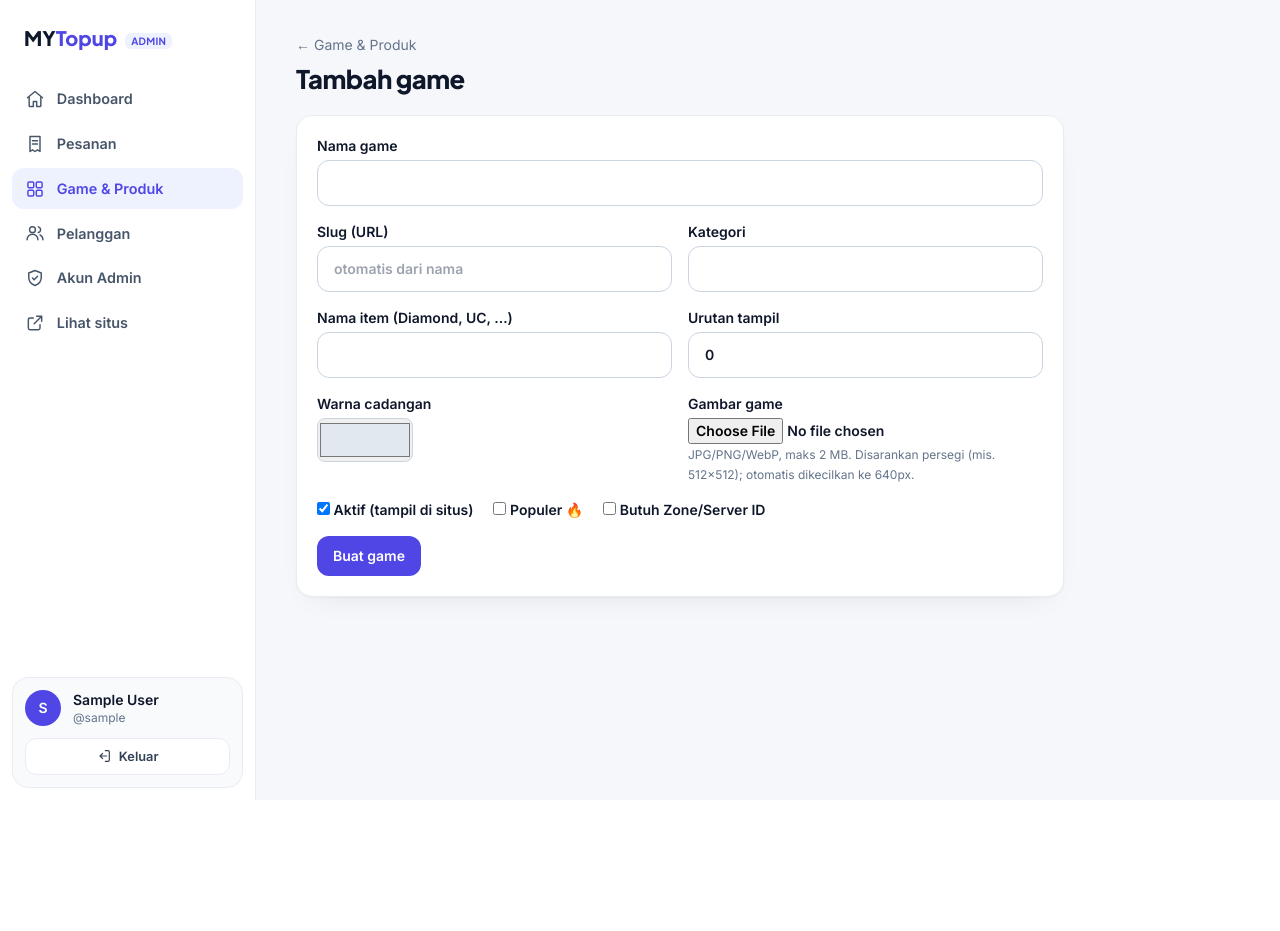
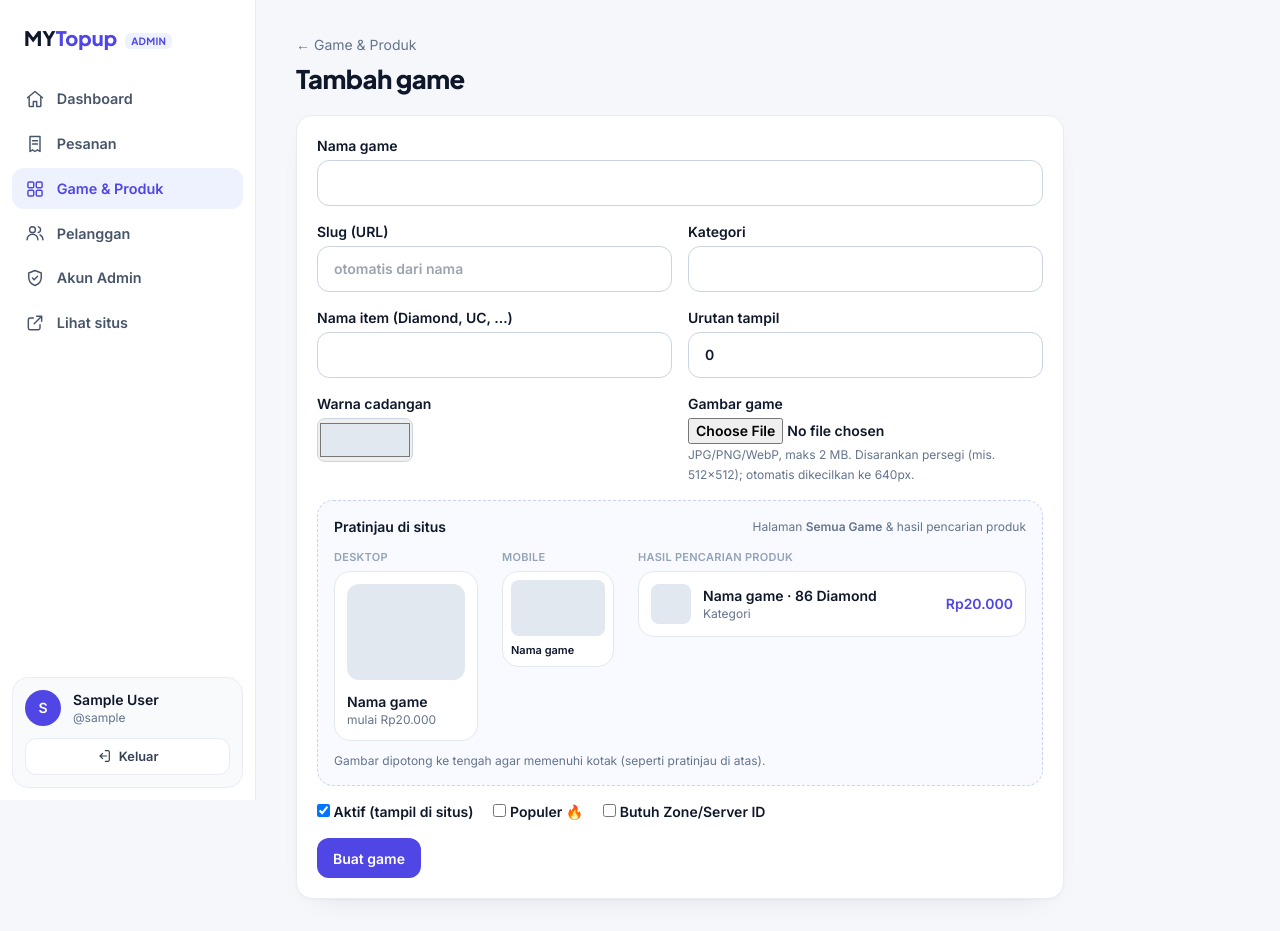
Before and after one commit to xaralien/Topup-web, a CodeIgniter app: a page that uses application/views/admin/game_form.php in a window 1280 px wide. Before the commit the page ends 800 px from the top, so only its background shows below. Run offline with CodeIgniter, Linux system fonts and the light colour scheme; the visitor is signed in with stand-in values (Sample User, id 1); tables that the repository leaves empty hold one stand-in row (values such as "Sample post"); some libraries are stand-ins or nearby versions.

Commit message:
Admin game form: live preview of image on Semua Game (desktop/mobile) and product search, with client-side validation
Co-Authored-By: Claude Sonnet 5.5 <noreply@anthropic.com>
Claude-Session: https://claude.ai/code/session_01HqWySrRn2vhGWnpw8MSJwJ

```diff
--- a/application/views/admin/game_form.php
+++ b/application/views/admin/game_form.php
@@ -20,8 +20,44 @@ $chk = function ($f) use ($g, $post) { return $post ? (bool) $this->input->post(
   <div class="text-sm font-semibold">Gambar game
     <?php if (!empty($g['image'])): ?><div class="mt-1 flex items-center gap-3"><?= game_thumb($g, 'h-16 w-16 rounded-xl') ?>
       <label class="text-xs font-normal"><input type="checkbox" name="remove_image" value="1"> hapus gambar</label></div><?php endif; ?>
-    <input class="mt-1 block w-full text-sm" type="file" name="image" accept="image/png,image/jpeg,image/webp">
-    <span class="text-xs font-normal text-slate-500">JPG/PNG/WebP, maks 2 MB. Disarankan persegi (mis. 512×512); otomatis dikecilkan ke 640px.</span></div>
+    <input class="mt-1 block w-full text-sm" type="file" name="image" accept="image/png,image/jpeg,image/webp" data-pv-file>
+    <span class="text-xs font-normal text-slate-500">JPG/PNG/WebP, maks 2 MB. Disarankan persegi (mis. 512×512); otomatis dikecilkan ke 640px.</span>
+    <p class="mt-1 hidden text-xs font-semibold" data-pv-msg></p></div>
+
+  <?php $minprice = $packs ? min(array_column($packs, 'price')) : 20000; ?>
+  <!-- Pratinjau tampilan di situs (diperbarui langsung saat gambar/nama/warna berubah) -->
+  <section class="md:col-span-2 rounded-2xl border border-dashed border-indigo-200 bg-brand-soft/40 p-4" data-pv
+           data-img="<?= html_escape(game_image_url($g)) ?>" data-min="<?= (int) $minprice ?>">
+    <div class="flex items-center justify-between"><h3 class="text-sm font-extrabold">Pratinjau di situs</h3>
+      <span class="text-xs font-normal text-slate-500">Halaman <b>Semua Game</b> &amp; hasil pencarian produk</span></div>
+    <div class="mt-3 flex flex-wrap items-start gap-6">
+      <figure>
+        <figcaption class="mb-1.5 text-[11px] font-bold uppercase tracking-wide text-slate-400">Desktop</figcaption>
+        <div class="game-card w-36 !bg-white">
+          <div class="mb-3 h-24 overflow-hidden rounded-xl" data-pv-box><img alt="" class="hidden h-full w-full object-cover" data-pv-img></div>
+          <div class="truncate text-sm font-bold" data-pv-name>Nama game</div>
+          <div class="text-xs text-slate-500">mulai <span data-pv-price></span></div>
+        </div>
+      </figure>
+      <figure>
+        <figcaption class="mb-1.5 text-[11px] font-bold uppercase tracking-wide text-slate-400">Mobile</figcaption>
+        <div class="game-card w-28 !bg-white p-2">
+          <div class="mb-2 h-14 overflow-hidden rounded-lg" data-pv-box><img alt="" class="hidden h-full w-full object-cover" data-pv-img></div>
+          <div class="text-[11px] font-bold leading-tight" data-pv-name>Nama game</div>
+        </div>
+      </figure>
+      <figure class="min-w-[15rem] flex-1">
+        <figcaption class="mb-1.5 text-[11px] font-bold uppercase tracking-wide text-slate-400">Hasil pencarian produk</figcaption>
+        <div class="flex items-center gap-3 rounded-2xl border border-slate-200 bg-white p-3">
+          <span class="h-10 w-10 shrink-0 overflow-hidden rounded-lg" data-pv-box><img alt="" class="hidden h-full w-full object-cover" data-pv-img></span>
+          <span class="min-w-0 flex-1"><span class="block truncate text-sm font-bold"><span data-pv-name>Nama game</span> · 86 <span data-pv-cur>Diamond</span></span>
+            <span class="block text-xs text-slate-500" data-pv-cat>Kategori</span></span>
+          <span class="text-sm font-bold text-brand" data-pv-price></span>
+        </div>
+      </figure>
+    </div>
+    <p class="mt-3 text-xs text-slate-500" data-pv-note>Gambar dipotong ke tengah agar memenuhi kotak (seperti pratinjau di atas).</p>
+  </section>
 
   <div class="md:col-span-2 flex flex-wrap gap-5 text-sm font-semibold">
     <label><input type="checkbox" name="is_active" value="1" <?= $chk('is_active') ? 'checked' : '' ?>> Aktif (tampil di situs)</label>
@@ -69,3 +105,54 @@ $chk = function ($f) use ($g, $post) { return $post ? (bool) $this->input->post(
   <span class="ml-2 text-xs text-slate-500">Game yang sudah punya pesanan tidak bisa dihapus – nonaktifkan saja.</span>
 </form>
 <?php endif; ?>
+
+<script>
+(function () {
+  var pv = document.querySelector('[data-pv]'); if (!pv) return;
+  var f = document.querySelector('[data-pv-file]'), msg = document.querySelector('[data-pv-msg]');
+  var name = document.querySelector('[name="name"]'), cat = document.querySelector('[name="category"]'),
+      cur = document.querySelector('[name="currency"]'), color = document.querySelector('[name="color"]'),
+      rm = document.querySelector('[name="remove_image"]');
+  var url = null, saved = pv.dataset.img || '', min = +pv.dataset.min || 0;
+  var boxes = pv.querySelectorAll('[data-pv-box]'), imgs = pv.querySelectorAll('[data-pv-img]');
+  var rp = function (n) { return 'Rp' + Math.round(n).toLocaleString('id-ID'); };
+
+  function text(sel, v) { pv.querySelectorAll(sel).forEach(function (e) { e.textContent = v; }); }
+  function paint() {
+    var src = (rm && rm.checked) ? '' : (url || saved);
+    var c = /^#[0-9a-f]{6}$/i.test(color.value) ? color.value : '#E2E8F0';
+    boxes.forEach(function (b) { b.style.background = c; });
+    imgs.forEach(function (i) { if (src) { i.src = src; i.classList.remove('hidden'); } else { i.removeAttribute('src'); i.classList.add('hidden'); } });
+    text('[data-pv-name]', name.value.trim() || 'Nama game');
+    text('[data-pv-cat]', cat.value.trim() || 'Kategori');
+    text('[data-pv-cur]', cur.value.trim() || 'Diamond');
+    text('[data-pv-price]', rp(min));
+  }
+  function say(t, bad) { msg.textContent = t; msg.className = 'mt-1 text-xs font-semibold ' + (bad ? 'text-rose-600' : 'text-emerald-700'); if (!t) msg.classList.add('hidden'); }
+
+  f.addEventListener('change', function () {
+    if (url) { URL.revokeObjectURL(url); url = null; }
+    var file = f.files && f.files[0];
+    if (!file) { say(''); paint(); return; }
+    if (['image/png', 'image/jpeg', 'image/webp'].indexOf(file.type) === -1) { f.value = ''; say('Format harus JPG, PNG, atau WebP.', true); paint(); return; }
+    if (file.size > 2 * 1024 * 1024) { f.value = ''; say('Ukuran ' + (file.size / 1048576).toFixed(1) + ' MB melebihi batas 2 MB.', true); paint(); return; }
+    url = URL.createObjectURL(file);
+    if (rm) rm.checked = false;
+    var im = new Image();
+    im.onload = function () {
+      var r = im.width / im.height, sq = Math.abs(r - 1) < 0.06;
+      say(file.name + ' · ' + im.width + '×' + im.height + 'px · ' + Math.round(file.size / 1024) + ' KB' + (sq ? '' : ' — tidak persegi, bagian tepi akan terpotong'), false);
+      if (!sq) msg.className = 'mt-1 text-xs font-semibold text-amber-600';
+    };
+    im.onerror = function () { f.value = ''; URL.revokeObjectURL(url); url = null; say('File tidak bisa dibaca sebagai gambar.', true); paint(); };
+    im.src = url;
+    paint();
+  });
+  [name, cat, cur, color].forEach(function (e) { e && e.addEventListener('input', paint); });
+  if (rm) rm.addEventListener('change', function () {
+    if (rm.checked) { f.value = ''; if (url) { URL.revokeObjectURL(url); url = null; } say(''); }  // hapus = batalkan file baru juga
+    paint();
+  });
+  paint();
+})();
+</script>
```
